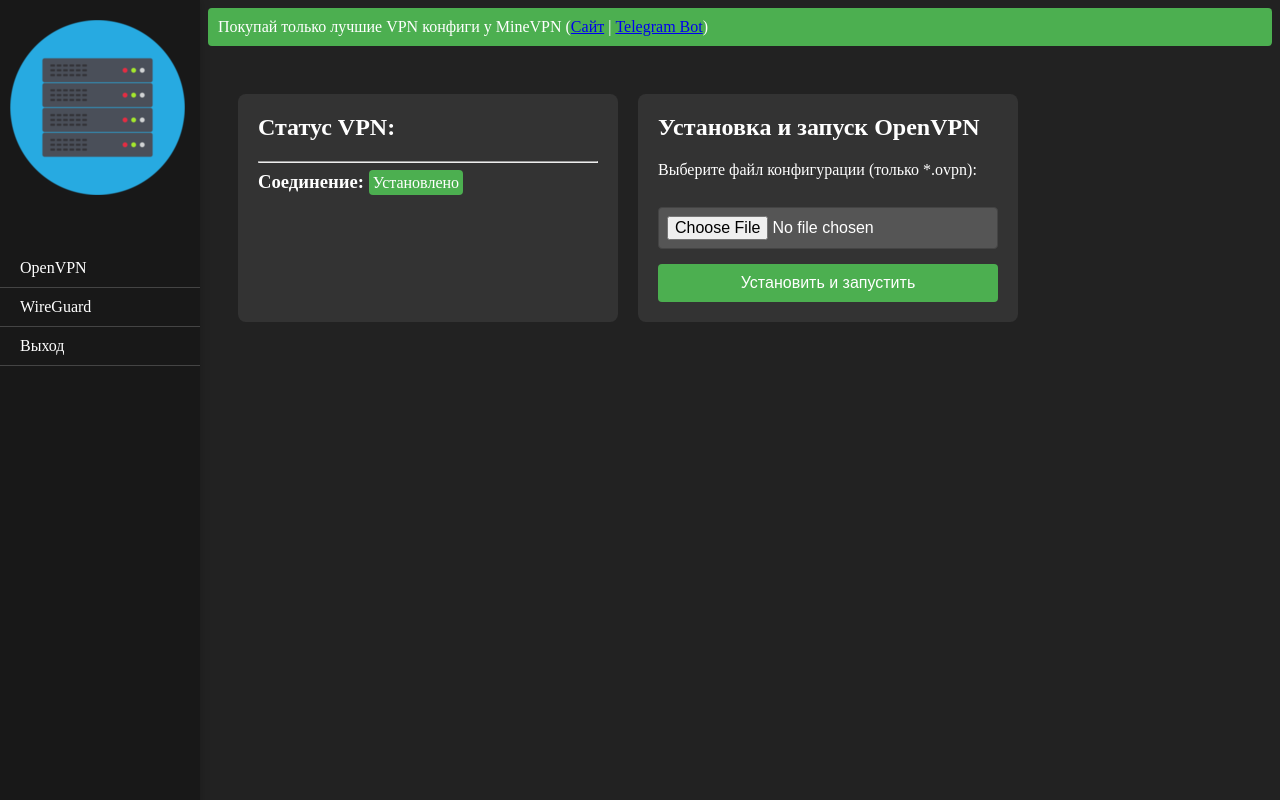
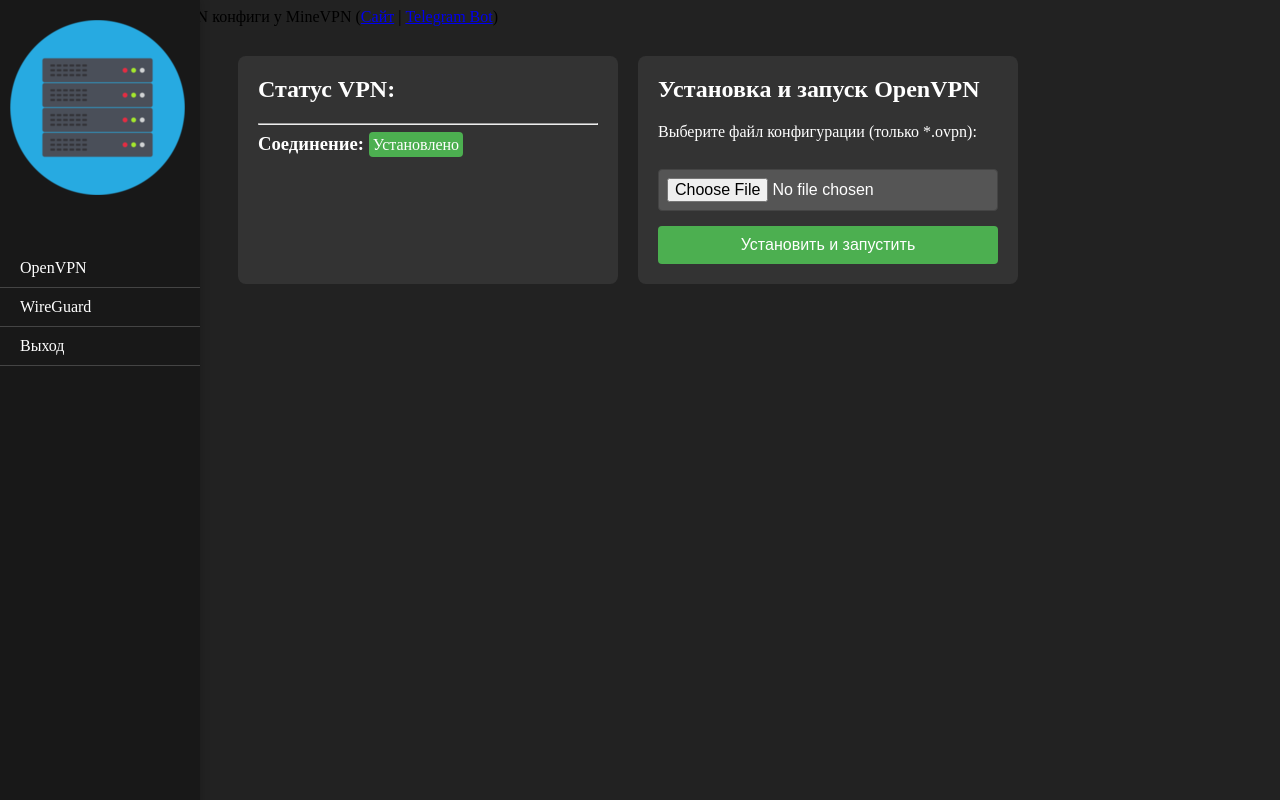
Before and after one commit to MineVPN/UniversalWebVPNCabinet, a PHP site: page /cabinet.php in a window 1280 px wide. Run offline with PHP 8.4, Linux system fonts and the light colour scheme; the visitor is signed in with stand-in values (Sample User, id 1).

Commit message:
Update cabinet.php

```diff
--- a/cabinet.php
+++ b/cabinet.php
@@ -70,15 +70,13 @@ if (!array_key_exists($menu_item, $menu_pages)) {
     </div>
 
     <!-- Основной контент -->
-    <div class="notice">Покупай только лучшие VPN конфиги у MineVPN (<a href='https://minevpn.net/' target="_blank">Сайт</a> | <a href='https://t.me/MineVpn_Bot' target="_blank">Telegram Bot</a>)</div>
+    <div class="notice-ads">Покупай только лучшие VPN конфиги у MineVPN (<a href='https://minevpn.net/' target="_blank">Сайт</a> | <a href='https://t.me/MineVpn_Bot' target="_blank">Telegram Bot</a>)</div>
     <div class="notice hidden"></div>
     <div class="page">
 
         <?php
         // Подключаем выбранную страницу из меню
 
-
-        echo "<br>";
         include_once $menu_pages[$menu_item];
 
         ?>
```
